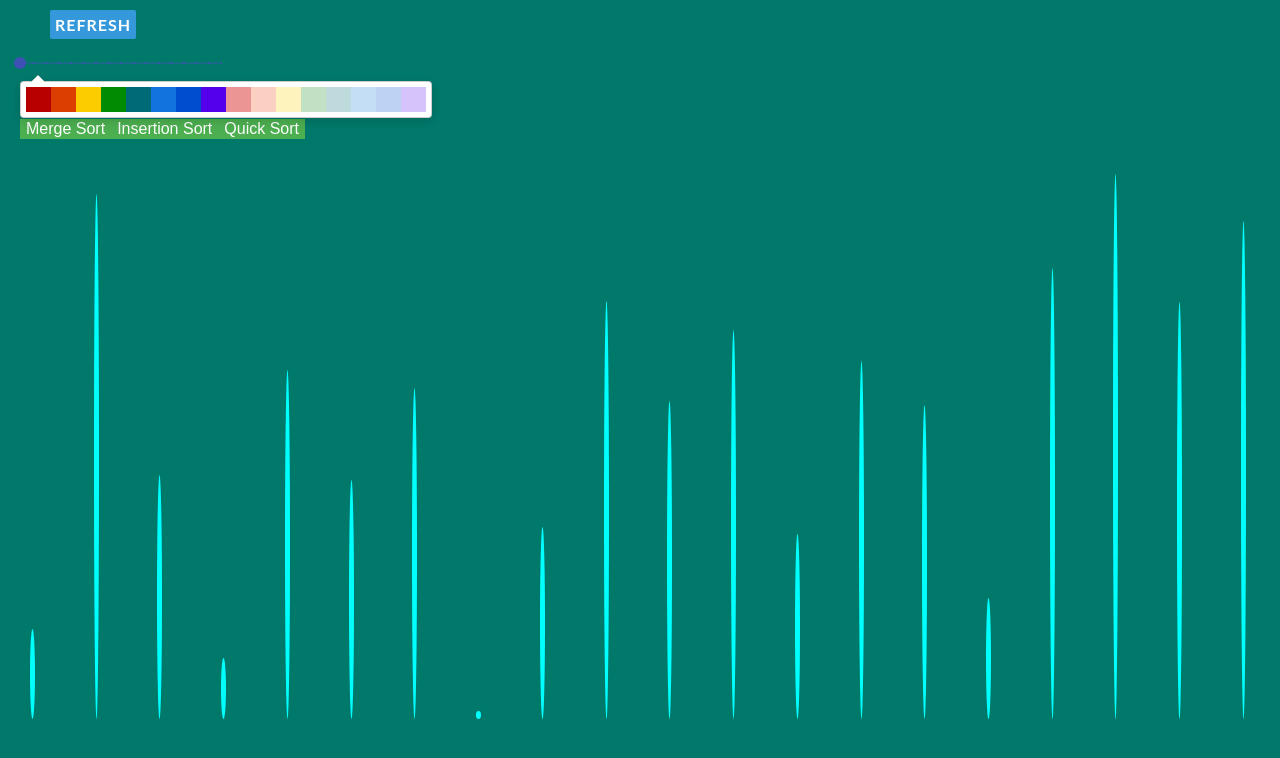
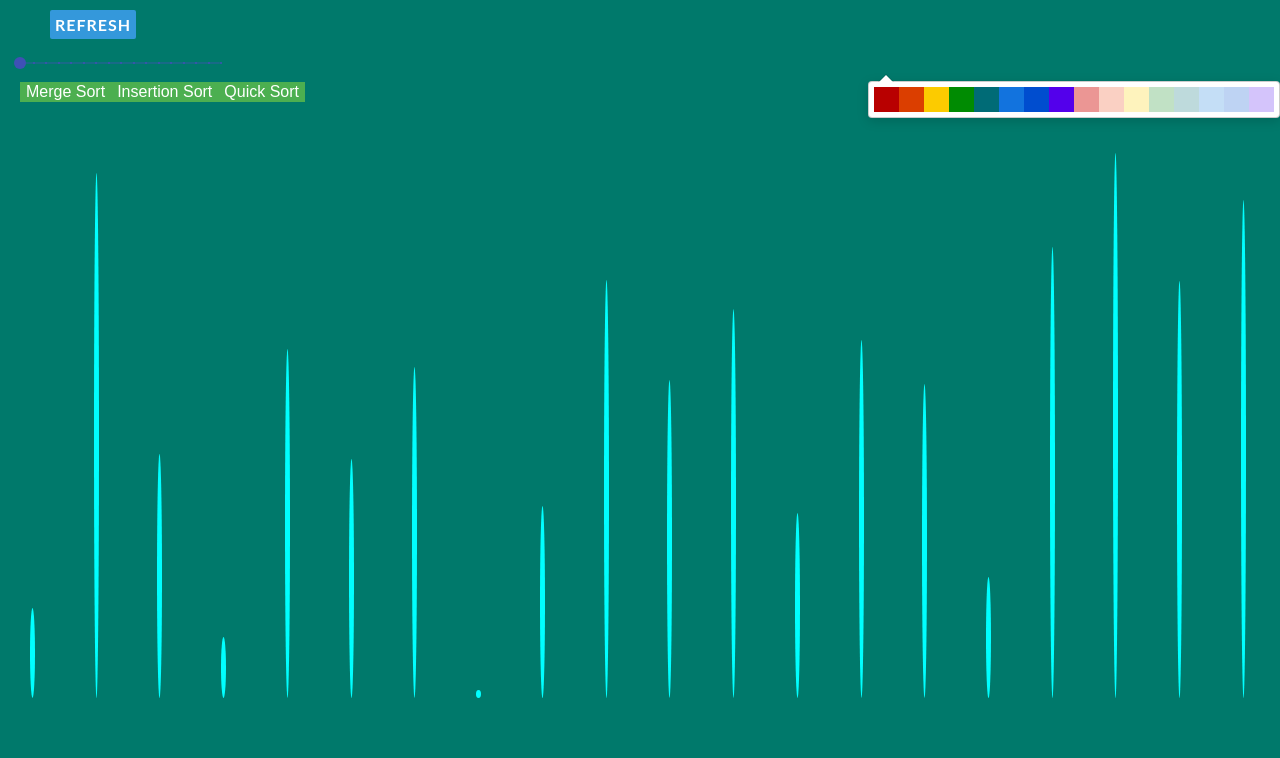
Before and after one commit to Roman1510/sorting-algorithms, a React (Create React App) app: page / in a window 1280 px wide. Shown: the top 758 px of the page. Built offline with nearby package versions, Linux system fonts and the light colour scheme.

Commit message:
changed the picker

```diff
--- a/src/components/App.jsx
+++ b/src/components/App.jsx
@@ -121,17 +121,6 @@ function App() {
             }}
           />
         </div>
-        <div className="adjust">
-
-          <div className="picker">
-            <GithubPicker
-              value={mainColor}
-              width="400px"
-              onChangeComplete={handleColorChange}
-            />
-          </div>
-        </div>
-
         <div>
           <button
             className="sorting-buttons"
@@ -157,6 +146,13 @@ function App() {
           >
             Quick Sort
           </button>
+          <div className="picker">
+            <GithubPicker
+              value={mainColor}
+              width="400px"
+              onChangeComplete={handleColorChange}
+            />
+          </div>
         </div>
       </div>
       <Graph graphArray={arr} forwardedRef={containerRef} />
```
Also changed, not shown: 2 other files (tests, documents, lock files or other folders). Lines whose indentation alone changed are shown as unchanged.
